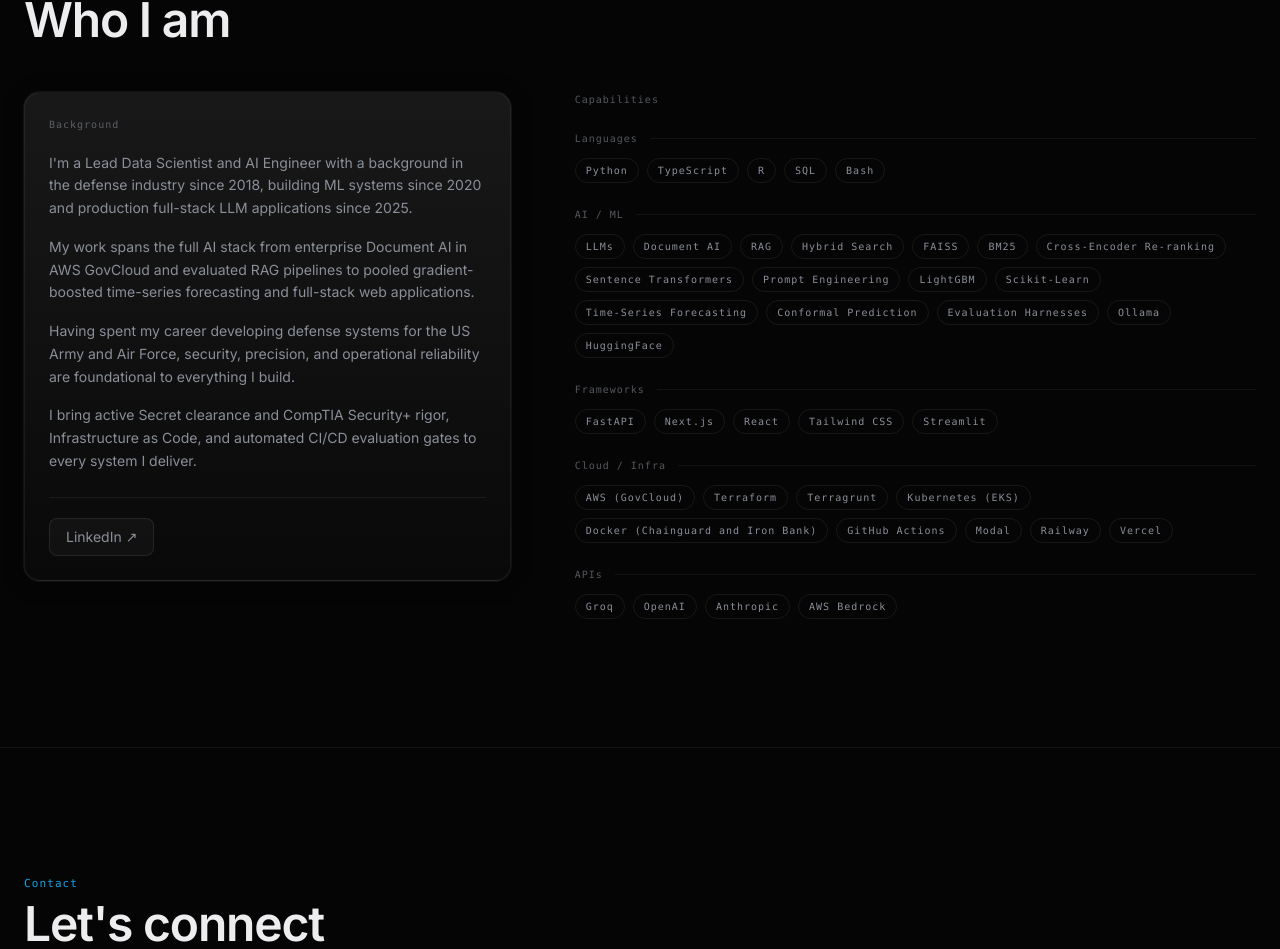
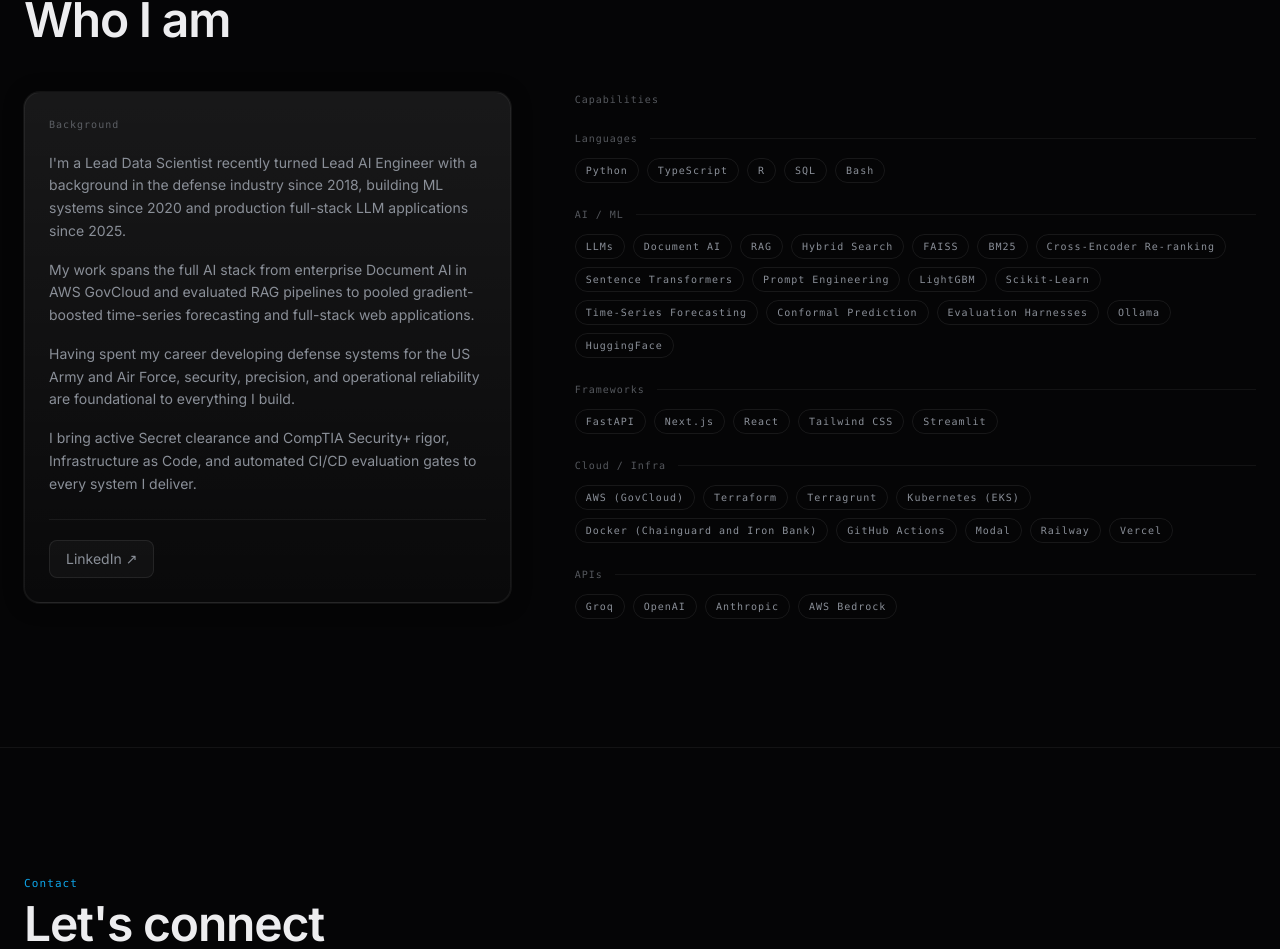
Before and after one commit to dwest1507/portfolio, a Next.js app in the folder frontend/: page / in a window 1280 px wide. Shown: the part 2760-3709 px from the top of the page. Built offline with nearby package versions, Linux system fonts and the light colour scheme.

Commit message:
doc: fix job title

```diff
--- a/frontend/components/home/AboutSection.tsx
+++ b/frontend/components/home/AboutSection.tsx
@@ -1,7 +1,7 @@
 import FadeIn from '@/components/ui/FadeIn'
 
 const BIO_LINES = [
-  "I'm a Lead Data Scientist and AI Engineer with a background in the defense industry since 2018, building ML systems since 2020 and production full-stack LLM applications since 2025.",
+  "I'm a Lead Data Scientist recently turned Lead AI Engineer with a background in the defense industry since 2018, building ML systems since 2020 and production full-stack LLM applications since 2025.",
   'My work spans the full AI stack from enterprise Document AI in AWS GovCloud and evaluated RAG pipelines to pooled gradient-boosted time-series forecasting and full-stack web applications.',
   'Having spent my career developing defense systems for the US Army and Air Force, security, precision, and operational reliability are foundational to everything I build.',
   'I bring active Secret clearance and CompTIA Security+ rigor, Infrastructure as Code, and automated CI/CD evaluation gates to every system I deliver.',
```
